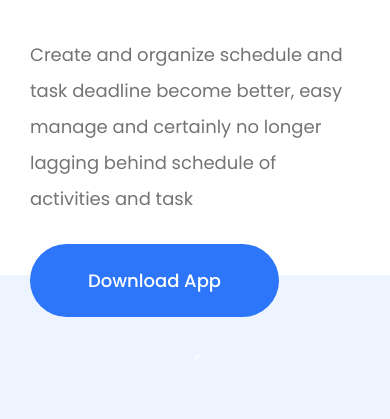
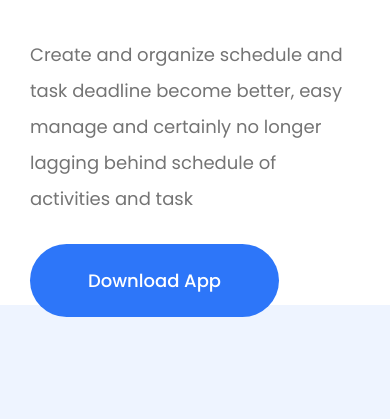
Before and after one commit to MirkhakimAzizov/exam, a plain HTML site: page index.html in a window 390 px wide. Shown: the part 425-844 px from the top of the page. Drawn offline with Linux system fonts and the light colour scheme.

Commit message:
Responsive

```diff
--- a/sass/blocks/_hero.scss
+++ b/sass/blocks/_hero.scss
@@ -277,10 +277,11 @@
             }
         }
         &__bg {
+            // display: none;
             position: relative;
             &::after {
                 position: absolute;
-                top: 700px;
+                top: 730px;
                 z-index: -2;
                 // right: 0px;
                 // left: -100px;
@@ -288,8 +289,10 @@
                 width: 100%;
                 height: 100%;
                 display: block;
-                background-image: url(../../images/Hero_bg.png);
-                // background-repeat: no-repeat;
+                // background-image: url(../../images/Hero_bg.png);
+                background-image: url(../../images/Rectangle02.png);
+                background-repeat: no-repeat;
+                background-size: 100% 730px;
                 // display: none;
             }
             &::before {
@@ -303,7 +306,7 @@
                 display: block;
                 background-image: url(../../images/Mask.svg);
                 background-repeat: no-repeat;
-                // display: none;
+                display: none;
             }
         }
     }
```
Also changed, not shown: css/style.css, css/style.min.css, 2 other files.
